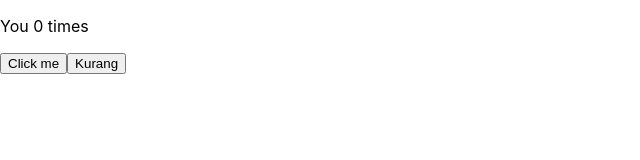
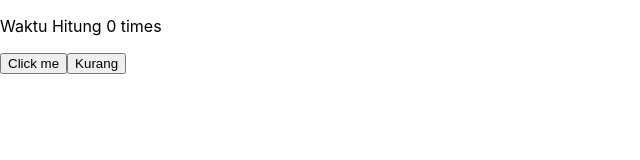
Before and after one commit to michaelpramastama/react-basic, a React (Create React App) app: page / in a window 1280 px wide. Shown: the top 160 px of the page, without its empty margins (0-640 px from the left). Built offline with nearby package versions, Linux system fonts and the light colour scheme.

Commit message:
Update App.js
ganti gang

```diff
--- a/src/App.js
+++ b/src/App.js
@@ -9,7 +9,7 @@ function App() {
 
   return (
     <div>
-      <p>You  {count} times</p>
+      <p>Waktu Hitung {count} times</p>
       <button onClick={() => setCount(count + 1)}>
         Click me
       </button>
```
